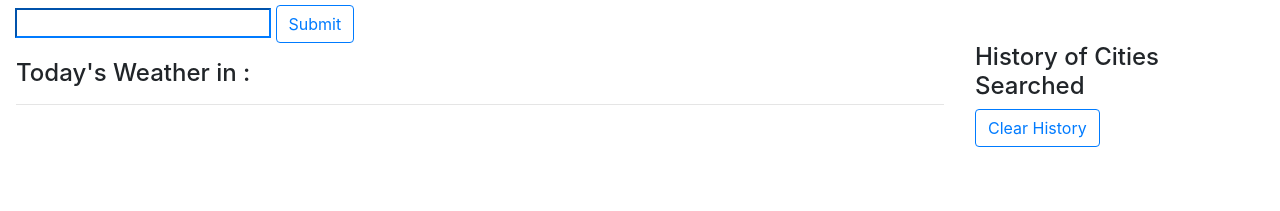
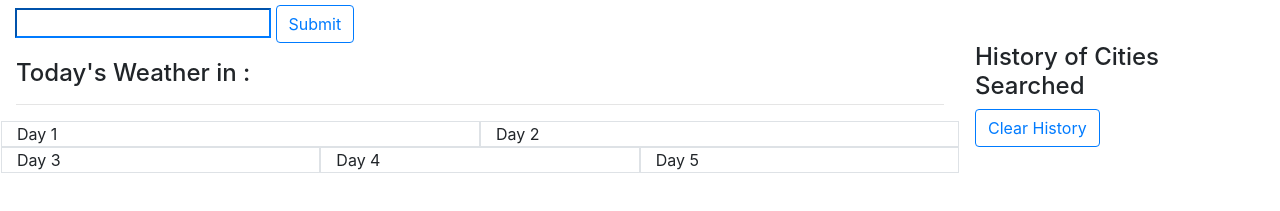
Before and after one commit to the64man1/Weather-API-Homework, a plain HTML site: page index.html in a window 1280 px wide. Shown: the part 341-552 px from the top of the page. Drawn offline with nearby package versions, Linux system fonts and the light colour scheme.

Commit message:
setup for refactoring script

```diff
--- a/index.html
+++ b/index.html
@@ -34,7 +34,25 @@
                     <div id="today" class="mt-3"></div>
                     <div><h4 class='mt-2'hidden id="five-day">5-Day Forecast:</h4></div>
                     <hr>
-                    <div class="row" id="forecast"></div>
+                    <div class="row" id="forecast">
+                        <div class="col s6 border" id="day1">
+                            Day 1
+                        </div>
+                        <div class="col s6 border" id="day2">
+                            Day 2
+                        </div>
+                    </div>
+                    <div class="row">
+                        <div class="col s4 border" id="day3">
+                            Day 3
+                        </div>
+                        <div class="col s4 border" id="day4">
+                            Day 4
+                        </div>
+                        <div class="col s4 border" id="day5">
+                            Day 5
+                        </div>
+                    </div>
                 </div>
                 <div class="col-3">
                     <h4>History of Cities Searched</h4>
@@ -44,6 +62,6 @@
             </div>
         </div>
     <script src="https://ajax.googleapis.com/ajax/libs/jquery/3.5.1/jquery.min.js"></script>
-    <script src="script.js"></script>
+    <script src="script2.js"></script>
     </body>
 </html>
```
Also changed, not shown: script2.js (added).
